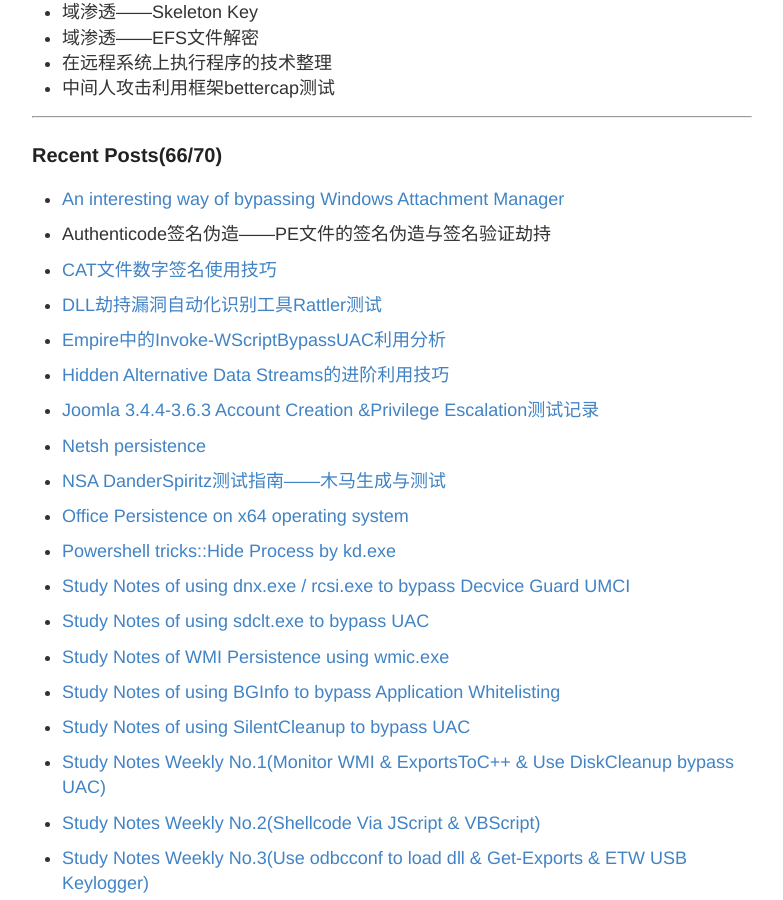
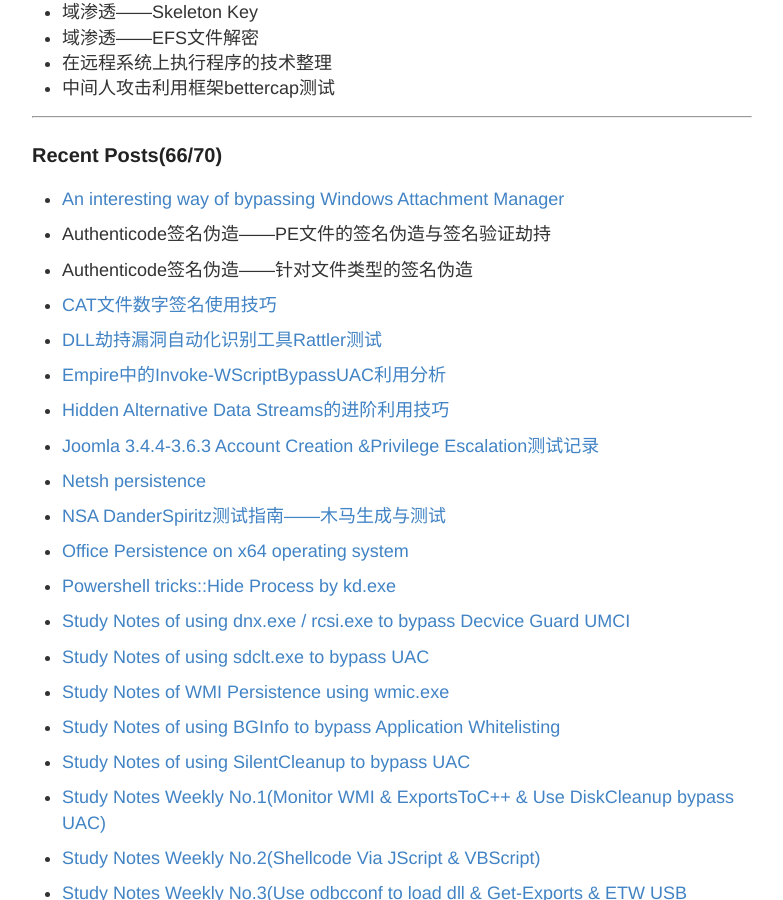
Before and after one commit to 3gstudent/backup-3gstudent.github.io, a Jekyll site: the page built from about.md, in a window 1280 px wide and 900 px high, scrolled down 1842 px. Shown: the whole window, without its empty margins (248-1031 px from the left). Built offline with Jekyll 4.4.1, drawn with Linux system fonts in a browser that asks for light colours.

Commit message:
Update about.md

```diff
--- a/about.md
+++ b/about.md
@@ -75,6 +75,9 @@ Github:   [3gstudent](https://github.com/3gstudent)
 
 -
  Authenticode签名伪造——PE文件的签名伪造与签名验证劫持
+
+-
+ Authenticode签名伪造——针对文件类型的签名伪造
 
 -
  [CAT文件数字签名使用技巧](https://3gstudent.github.io/3gstudent.github.io/CAT%E6%96%87%E4%BB%B6%E6%95%B0%E5%AD%97%E7%AD%BE%E5%90%8D%E4%BD%BF%E7%94%A8%E6%8A%80%E5%B7%A7/)
```
